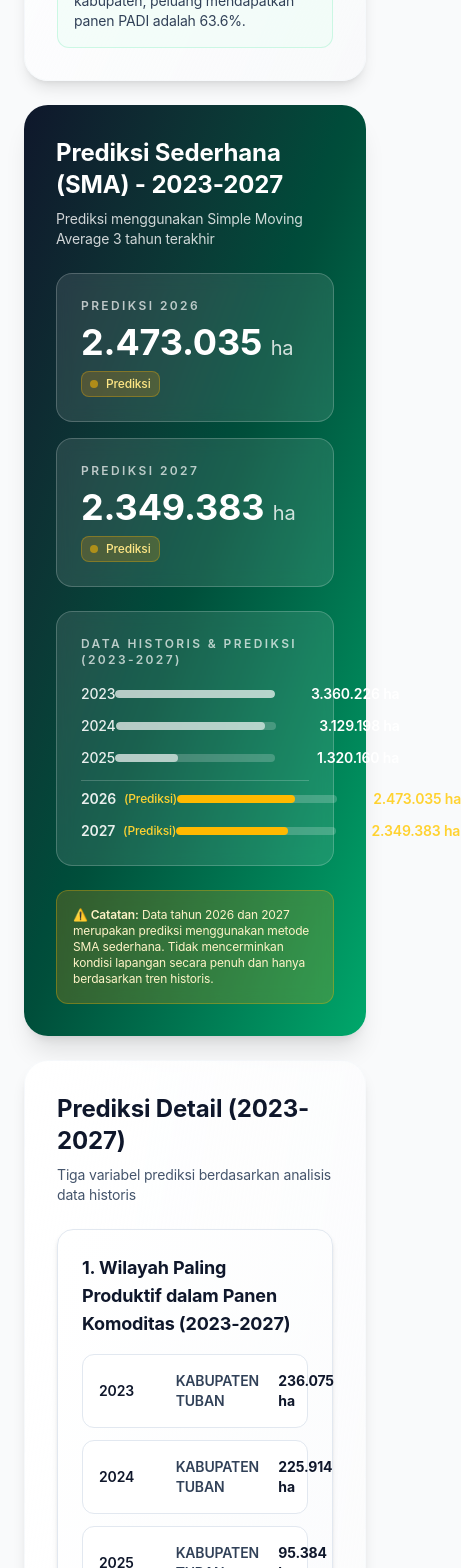
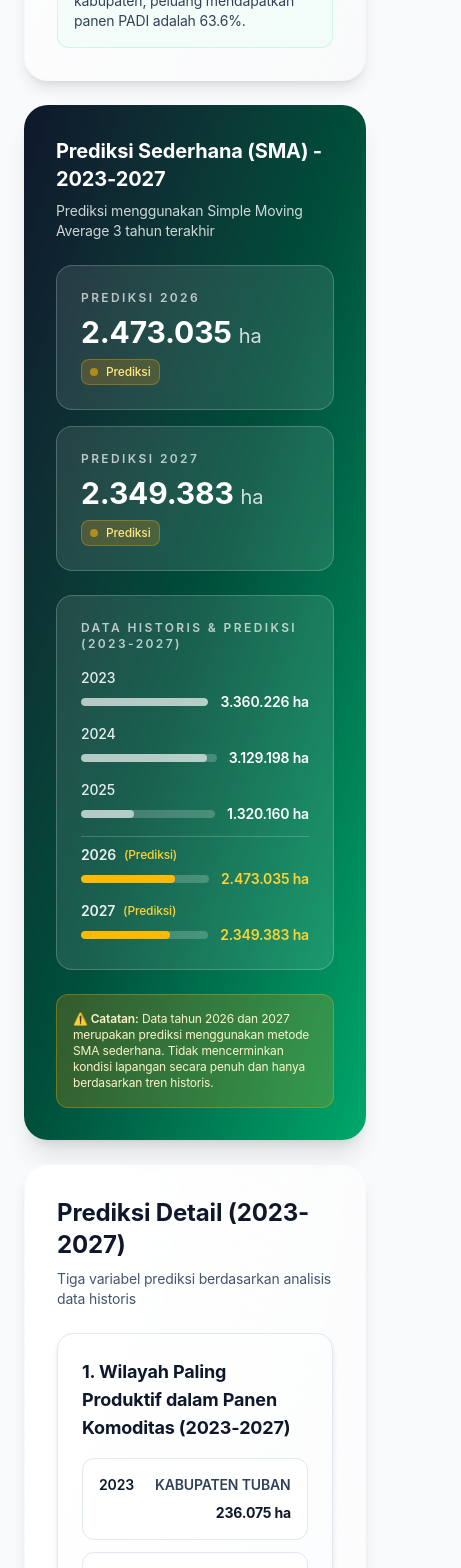
Before and after one commit to dipndipp/farmetrica, a Next.js app: page /insight in a window 390 px wide. Shown: the part 3660-5228 px from the top of the page, 461 px wide, since content can reach past the window. Built offline with nearby package versions, Linux system fonts and the light colour scheme.

Commit message:
responsive fix

```diff
--- a/src/components/pages/InsightPage.tsx
+++ b/src/components/pages/InsightPage.tsx
@@ -848,7 +848,7 @@ export function InsightPage() {
           className="rounded-3xl bg-gradient-to-br from-slate-900 via-emerald-900 to-[#00a86b] p-8 text-white shadow-xl"
         >
           <div className="mb-6">
-            <h2 className="text-2xl font-bold text-white mb-2">
+            <h2 className="text-xl md:text-2xl font-bold text-white mb-2">
               Prediksi Sederhana (SMA) - 2023-2027
             </h2>
             <p className="text-sm text-white/80">
@@ -862,7 +862,7 @@ export function InsightPage() {
               <p className="text-xs font-semibold uppercase tracking-[0.2em] text-white/70 mb-2">
                 Prediksi {prediction.nextYear1}
               </p>
-              <p className="text-4xl font-bold text-white mb-2">
+              <p className="text-3xl md:text-4xl font-bold text-white mb-2">
                 {prediction.predicted1.toLocaleString("id-ID", {
                   maximumFractionDigits: 0,
                 })}{" "}
@@ -880,7 +880,7 @@ export function InsightPage() {
               <p className="text-xs font-semibold uppercase tracking-[0.2em] text-white/70 mb-2">
                 Prediksi {prediction.nextYear2}
               </p>
-              <p className="text-4xl font-bold text-white mb-2">
+              <p className="text-3xl md:text-4xl font-bold text-white mb-2">
                 {prediction.predicted2.toLocaleString("id-ID", {
                   maximumFractionDigits: 0,
                 })}{" "}
@@ -904,13 +904,13 @@ export function InsightPage() {
               {prediction.historical.map((y) => (
                   <div
                     key={y.tahun}
-                  className="flex items-center justify-between"
+                    className="flex flex-col sm:flex-row sm:items-center justify-between gap-1 sm:gap-0"
                   >
                     <span className="text-sm text-white/90 font-medium">
                       {y.tahun}
                     </span>
-                  <div className="flex items-center gap-3">
-                    <div className="h-2 w-40 rounded-full bg-white/20 overflow-hidden">
+                    <div className="flex items-center gap-3 w-full sm:w-auto">
+                      <div className="h-2 flex-1 sm:w-40 rounded-full bg-white/20 overflow-hidden">
                         <div
                           className="h-full rounded-full bg-white/60"
                           style={{
@@ -918,7 +918,7 @@ export function InsightPage() {
                           }}
                         />
                       </div>
-                    <span className="text-sm font-semibold text-white w-28 text-right">
+                      <span className="text-sm font-semibold text-white w-auto min-w-[5rem] sm:w-28 text-right">
                         {y.total.toLocaleString("id-ID", {
                           maximumFractionDigits: 0,
                         })}{" "}
@@ -927,7 +927,7 @@ export function InsightPage() {
                     </div>
                   </div>
               ))}
-              <div className="flex items-center justify-between pt-2 border-t border-white/20">
+              <div className="flex flex-col sm:flex-row sm:items-center justify-between gap-1 sm:gap-0 pt-2 border-t border-white/20">
                 <div className="flex items-center gap-2">
                   <span className="text-sm text-white/90 font-semibold">
                     {prediction.nextYear1}
@@ -936,8 +936,8 @@ export function InsightPage() {
                     (Prediksi)
                   </span>
                 </div>
-                <div className="flex items-center gap-3">
-                  <div className="h-2 w-40 rounded-full bg-white/20 overflow-hidden">
+                <div className="flex items-center gap-3 w-full sm:w-auto">
+                  <div className="h-2 flex-1 sm:w-40 rounded-full bg-white/20 overflow-hidden">
                     <div
                       className="h-full rounded-full bg-amber-400"
                       style={{
@@ -945,7 +945,7 @@ export function InsightPage() {
                       }}
                     />
                   </div>
-                  <span className="text-sm font-semibold text-amber-300 w-28 text-right">
+                  <span className="text-sm font-semibold text-amber-300 w-auto min-w-[5rem] sm:w-28 text-right">
                     {prediction.predicted1.toLocaleString("id-ID", {
                       maximumFractionDigits: 0,
                     })}{" "}
@@ -953,7 +953,7 @@ export function InsightPage() {
                   </span>
                 </div>
               </div>
-              <div className="flex items-center justify-between">
+              <div className="flex flex-col sm:flex-row sm:items-center justify-between gap-1 sm:gap-0">
                 <div className="flex items-center gap-2">
                   <span className="text-sm text-white/90 font-semibold">
                     {prediction.nextYear2}
@@ -962,8 +962,8 @@ export function InsightPage() {
                     (Prediksi)
                   </span>
                 </div>
-                <div className="flex items-center gap-3">
-                  <div className="h-2 w-40 rounded-full bg-white/20 overflow-hidden">
+                <div className="flex items-center gap-3 w-full sm:w-auto">
+                  <div className="h-2 flex-1 sm:w-40 rounded-full bg-white/20 overflow-hidden">
                     <div
                       className="h-full rounded-full bg-amber-400"
                       style={{
@@ -971,7 +971,7 @@ export function InsightPage() {
                       }}
                     />
                   </div>
-                  <span className="text-sm font-semibold text-amber-300 w-28 text-right">
+                  <span className="text-sm font-semibold text-amber-300 w-auto min-w-[5rem] sm:w-28 text-right">
                     {prediction.predicted2.toLocaleString("id-ID", {
                       maximumFractionDigits: 0,
                     })}{" "}
@@ -1024,14 +1024,14 @@ export function InsightPage() {
                   {regionProductivityPrediction.map((item) => (
                     <div
                       key={item.tahun}
-                      className={`flex items-center justify-between p-4 rounded-xl border transition-all ${
+                      className={`flex flex-col sm:flex-row sm:items-center justify-between gap-2 sm:gap-0 p-4 rounded-xl border transition-all ${
                         item.isPredicted
                           ? "bg-amber-50/50 border-amber-200/50"
                           : "bg-white border-slate-200"
                       }`}
                     >
-                      <div className="flex items-center gap-4">
-                        <span className="text-sm font-semibold text-slate-900 w-20">
+                      <div className="flex flex-wrap items-center gap-2 sm:gap-4 w-full sm:w-auto">
+                        <span className="text-sm font-semibold text-slate-900 w-auto min-w-[3rem] sm:w-20">
                           {item.tahun}
                         </span>
                         {item.isPredicted && (
@@ -1044,7 +1044,7 @@ export function InsightPage() {
                         </span>
                       </div>
                       <span
-                        className={`text-sm font-bold ${
+                        className={`text-sm font-bold self-end sm:self-auto ${
                           item.isPredicted ? "text-amber-700" : "text-slate-900"
                         }`}
                       >
@@ -1067,14 +1067,14 @@ export function InsightPage() {
                   {commodityTopPrediction.map((item) => (
                     <div
                       key={item.tahun}
-                      className={`flex items-center justify-between p-4 rounded-xl border transition-all ${
+                      className={`flex flex-col sm:flex-row sm:items-center justify-between gap-2 sm:gap-0 p-4 rounded-xl border transition-all ${
                         item.isPredicted
                           ? "bg-amber-50/50 border-amber-200/50"
                           : "bg-white border-slate-200"
                       }`}
                     >
-                      <div className="flex items-center gap-4">
-                        <span className="text-sm font-semibold text-slate-900 w-20">
+                      <div className="flex flex-wrap items-center gap-2 sm:gap-4 w-full sm:w-auto">
+                        <span className="text-sm font-semibold text-slate-900 w-auto min-w-[3rem] sm:w-20">
                           {item.tahun}
                         </span>
                         {item.isPredicted && (
@@ -1087,7 +1087,7 @@ export function InsightPage() {
                         </span>
                       </div>
                       <span
-                        className={`text-sm font-bold ${
+                        className={`text-sm font-bold self-end sm:self-auto ${
                           item.isPredicted ? "text-amber-700" : "text-slate-900"
                         }`}
                       >
@@ -1111,14 +1111,15 @@ export function InsightPage() {
                   {productivityChangePrediction.map((item, idx) => (
                     <div
                       key={item.tahun}
-                      className={`flex items-center justify-between p-4 rounded-xl border transition-all ${
+                      className={`flex flex-col sm:flex-row sm:items-start justify-between gap-2 sm:gap-0 p-4 rounded-xl border transition-all ${
                         item.isPredicted
                           ? "bg-amber-50/50 border-amber-200/50"
                           : "bg-white border-slate-200"
                       }`}
                     >
-                      <div className="flex items-center gap-4 flex-1">
-                        <span className="text-sm font-semibold text-slate-900 w-20">
+                      <div className="flex flex-col sm:flex-row items-start gap-2 sm:gap-4 flex-1 w-full">
+                        <div className="flex items-center gap-2 sm:w-20 shrink-0">
+                          <span className="text-sm font-semibold text-slate-900">
                             {item.tahun}
                           </span>
                           {item.isPredicted && (
@@ -1126,8 +1127,9 @@ export function InsightPage() {
                               Prediksi
                             </span>
                           )}
-                        <div className="flex-1">
-                          <div className="flex items-center justify-between mb-1">
+                        </div>
+                        <div className="flex-1 w-full">
+                          <div className="flex flex-wrap items-center justify-between gap-2 mb-1">
                             <span className="text-sm font-semibold text-slate-700">
                               Total:{" "}
                               {item.total.toLocaleString("id-ID", {
```
Lines whose indentation alone changed are shown as unchanged.
